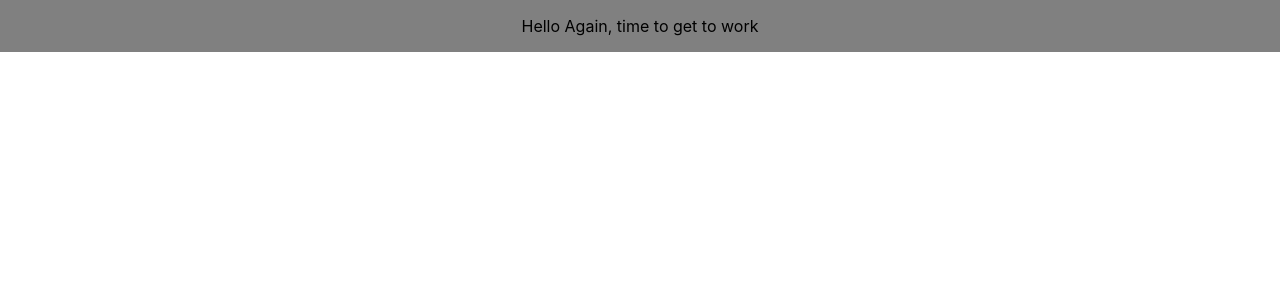
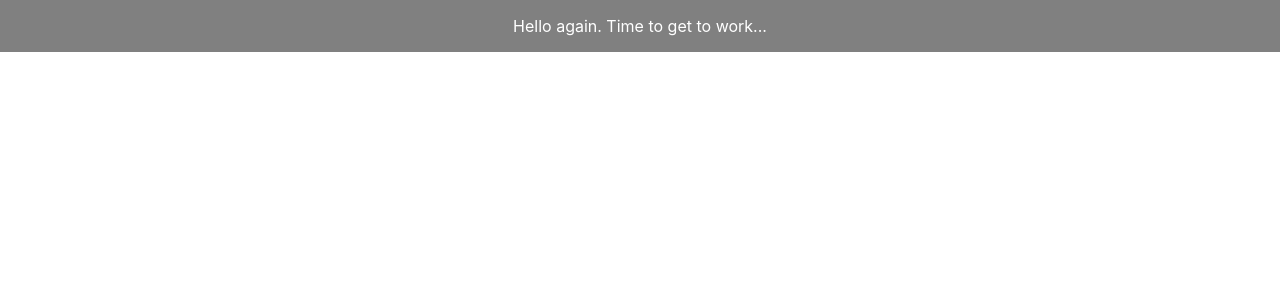
Before and after one commit to ccrisolo/ceds-portfolio, a React (Create React App) app: page / in a window 1280 px wide. Shown: the top 300 px of the page. Built offline with nearby package versions, Linux system fonts and the light colour scheme.

Commit message:
saves progress

```diff
--- a/src/components/NavBar/NavBar.jsx
+++ b/src/components/NavBar/NavBar.jsx
@@ -5,7 +5,9 @@ const NavBar = () => {
     return (
         <NavigationContainer>
             <div>
-                <p>Hello Again, time to get to work</p>
+                <p style={{ color: "white" }}>
+                    Hello again. Time to get to work...
+                </p>
             </div>
         </NavigationContainer>
     );
```
